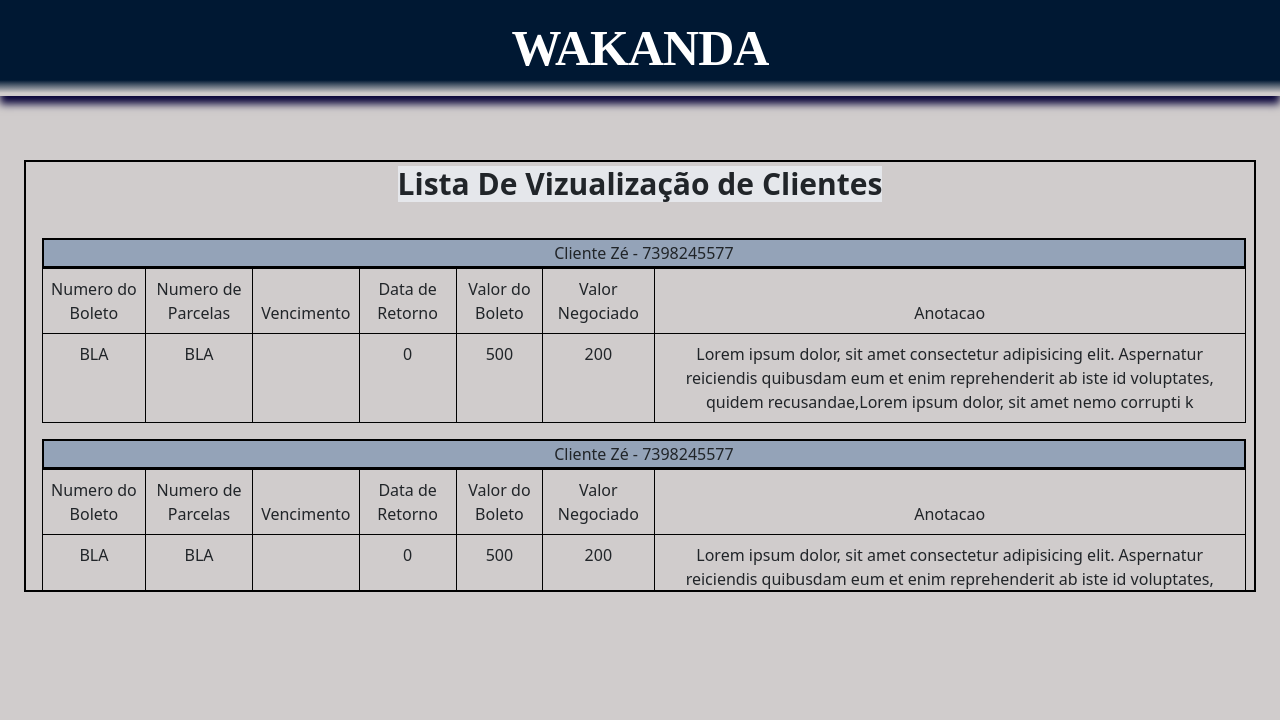
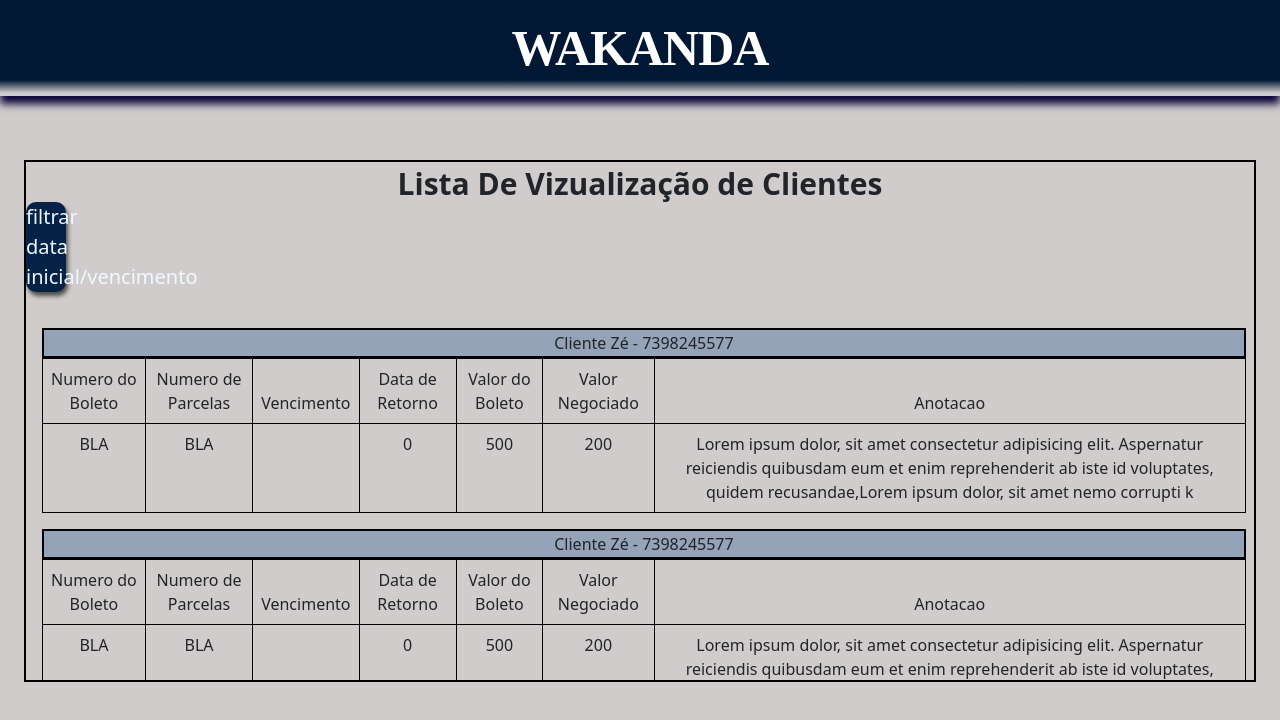
Before and after one commit to Anderson-ams/wakanda_cla-cobranca_boletos, a React (Create React App) app: page / in a window 1280 px wide. Shown: the top 720 px of the page. Built offline with nearby package versions, Linux system fonts and the light colour scheme.

Commit message:
criar scrow para conteudo

```diff
--- a/src/components/TituloTabela/index.tsx
+++ b/src/components/TituloTabela/index.tsx
@@ -1,7 +1,7 @@
 function TituloTabela(props: any) {
     return (
         <>
-            <div className=' bg-gray-200 text-3xl mt-1 font-bold'>
+            <div className=' text-3xl mt-1 font-bold'>
                 <h1>
                 Lista De Vizualização de Clientes
                 </h1>
--- a/src/pages/Lista/index.tsx
+++ b/src/pages/Lista/index.tsx
@@ -6,6 +6,7 @@
 import TituloTabela from "../../components/TituloTabela";
 import AgregadosDeClientes from "../../core/AgregadosCliente/AgregadosDeCliente";
 import Cliente from "../../core/ClienteCore/Cliente";
+
 /*
     AL: COMPONENTE TABELA #2
 */
@@ -32,11 +33,11 @@
     <>
       <Container maxWidth="xl">
         <Box className={`border-black border-solid border-2 mt-16 h-5/6`}>
-          <div className={`flex justify-center`}>
+          <div className={`flex  justify-center`}>
             <TituloTabela />
           </div>
           <div>
-
+            <button>filtrar data inicial/vencimento</button>
           </div>
           <section className={`mt-1 overflow-auto h-96 border-solid border-1`}>
             <LayoutTabela>
```
